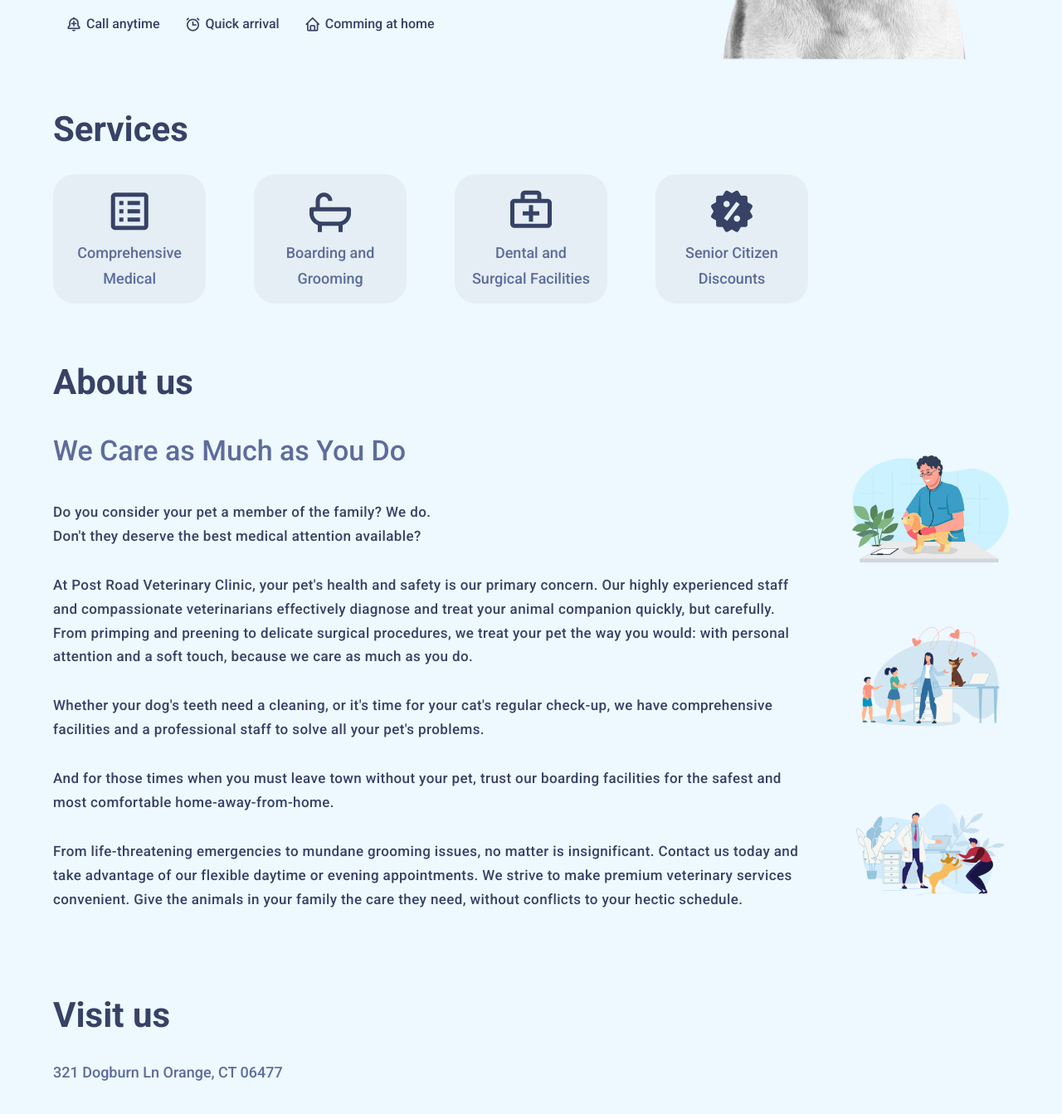
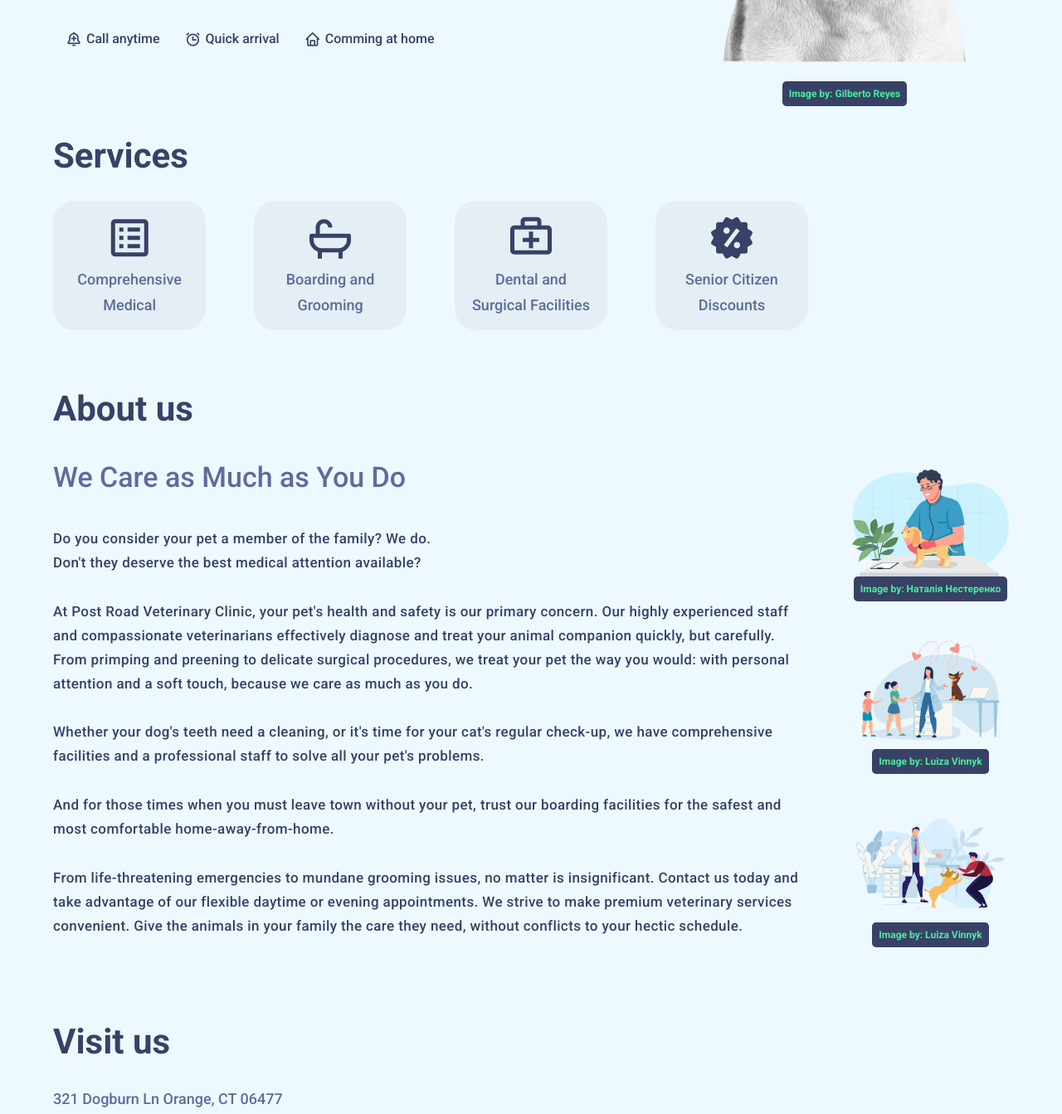
Before and after one commit to youssef-devx/vet-website, a plain HTML site: page index.html in a window 1280 px wide. Shown: the part 464-1807 px from the top of the page at 83% size. Drawn offline with nearby package versions, Linux system fonts and the light colour scheme; grey boxes are pictures that could not be loaded.

Commit message:
Adding credits for used images

```diff
--- a/index.css
+++ b/index.css
@@ -33,6 +33,22 @@ body {
   grid-template-rows: 1fr 7fr;
   gap: 15px;
   min-height: 70vh;
+}
+
+.image {
+  display: flex;
+  flex-direction: column;
+  align-items: center;
+}
+
+.image a {
+  background-color: var(--txt-color);
+  color: var(--main-color);
+  border-radius: .3rem;
+  padding: .5rem;
+  width: fit-content;
+  font-weight: bold;
+  font-size: 12px;
 }
 
 a {
--- a/index.html
+++ b/index.html
@@ -118,14 +118,14 @@
               </li>
             </ul>
           </div>
-          <img
-            src="img/charp.webp"
-            alt="dog"
-            type="image/x-icon"
-            title="
-            https://www.pexels.com/photo/closeup-photo-of-short-coated-white-and-gray-dog-825947/
-            by: Gilberto Reyes"
-          />
+          <div class="image">
+            <img src="img/charp.webp" alt="dog" type="image/x-icon" />
+            <a
+              href="https://www.pexels.com/photo/closeup-photo-of-short-coated-white-and-gray-dog-825947/"
+              target="_blank"
+              >Image by: Gilberto Reyes</a
+            >
+          </div>
         </main>
       </section>
 
@@ -194,27 +194,30 @@
             </p>
           </div>
           <div class="imgs">
-            <img
-              src="img/care.png"
-              alt="animal care"
-              title="
-              https://iconscout.com/illustration/veterinary-care-3697224
-              by: Наталія Нестеренко"
-            />
-            <img
-              src="img/care2.png"
-              alt="animal care"
-              title="
-            https://iconscout.com/illustration/pet-animal-checking-kids-dog-in-clinic-2496348
-            by: Luiza Vinnyk"
-            />
-            <img
-              src="img/care3.png"
-              alt="animal care"
-              title="
-            https://iconscout.com/illustration/pet-doctor-2681442
-            by: Luiza Vinnyk"
-            />
+            <div class="image">
+              <img src="img/care.png" alt="animal care" />
+              <a
+                href="https://iconscout.com/illustration/veterinary-care-3697224"
+                target="_blank"
+                >Image by: Наталія Нестеренко</a
+              >
+            </div>
+            <div class="image">
+              <img src="img/care2.png" alt="animal care" />
+              <a
+                href="https://iconscout.com/illustration/pet-animal-checking-kids-dog-in-clinic-2496348"
+                target="_blank"
+                >Image by: Luiza Vinnyk</a
+              >
+            </div>
+            <div class="image">
+              <img src="img/care3.png" alt="animal care" />
+              <a
+                href="https://iconscout.com/illustration/pet-doctor-2681442"
+                target="_blank"
+                >Image by: Luiza Vinnyk</a
+              >
+            </div>
           </div>
         </div>
       </section>
@@ -231,11 +234,11 @@
       </section>
     </div>
     <script>
-      const ctas = [...document.querySelectorAll(".call")];
+      const ctas = [...document.querySelectorAll(".call")]
 
       ctas.forEach((cta) => {
-        cta.addEventListener("click", () => cta.classList.toggle("cta"));
-      });
+        cta.addEventListener("click", () => cta.classList.toggle("cta"))
+      })
     </script>
   </body>
 </html>
```
